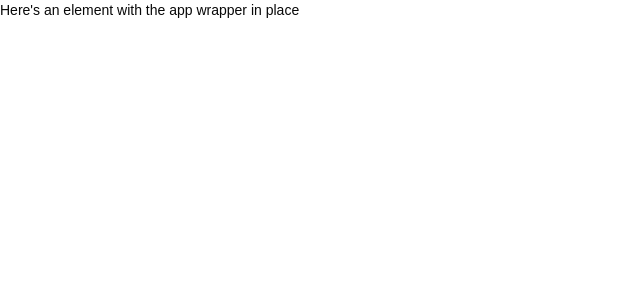
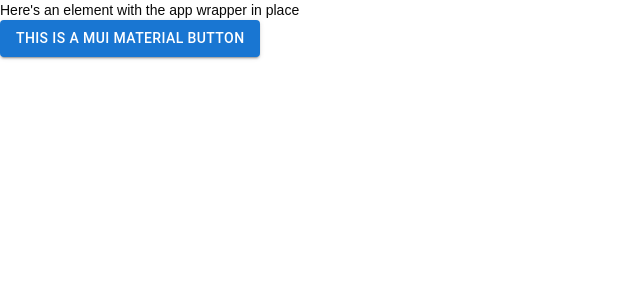
Before and after one commit to Lore-Keeper/lore-keeper, a React (Create React App) app: page / in a window 1280 px wide. Shown: the top 300 px of the page, without its empty margins (0-640 px from the left). Built offline with nearby package versions, Linux system fonts and the light colour scheme.

Commit message:
Added mui component

```diff
--- a/package.json
+++ b/package.json
@@ -4,6 +4,9 @@
   "homepage": "https://lore-keeper.github.io",
   "private": true,
   "dependencies": {
+    "@emotion/react": "^11.11.1",
+    "@emotion/styled": "^11.11.0",
+    "@mui/material": "^5.13.6",
     "@supabase/supabase-js": "^2.25.0",
     "@testing-library/jest-dom": "^5.16.5",
     "@testing-library/react": "^13.4.0",
--- a/src/App.jsx
+++ b/src/App.jsx
@@ -2,6 +2,7 @@
 import { AppWrapper, GlobalStyle } from './App.styled';
 import { supabase } from './supabaseClient';
 import ThemeProvider from './components/app/ThemeProvider/ThemeProvider';
+import Page from './components/app/Page/Page';
 // import Auth from './components/Auth';
 // import Account from './components/Account';
 
@@ -22,7 +23,7 @@
     <AppWrapper>
       <ThemeProvider>
         <GlobalStyle />
-        <h1>Here's an element with the app wrapper in place</h1>
+        <Page />
         {/* {!session ? (
         <Auth />
       ) : (
--- a/src/components/app/Page/Page.jsx
+++ b/src/components/app/Page/Page.jsx
@@ -1,7 +1,18 @@
 import React from 'react';
+import Button from '@mui/material/Button';
+import { PageMain } from './Page.styled';
 
 const Page = ({ children }) => {
-  return <PageMain>{children}</PageMain>;
+  return (
+    <PageMain>
+      <>
+        {' '}
+        <h1>Here's an element with the app wrapper in place</h1>
+        <Button variant='contained'>this is a mui material button</Button>
+        {children}
+      </>
+    </PageMain>
+  );
 };
 
 export default Page;
```
Also changed, not shown: 2 other files (tests, documents, lock files or other folders).
